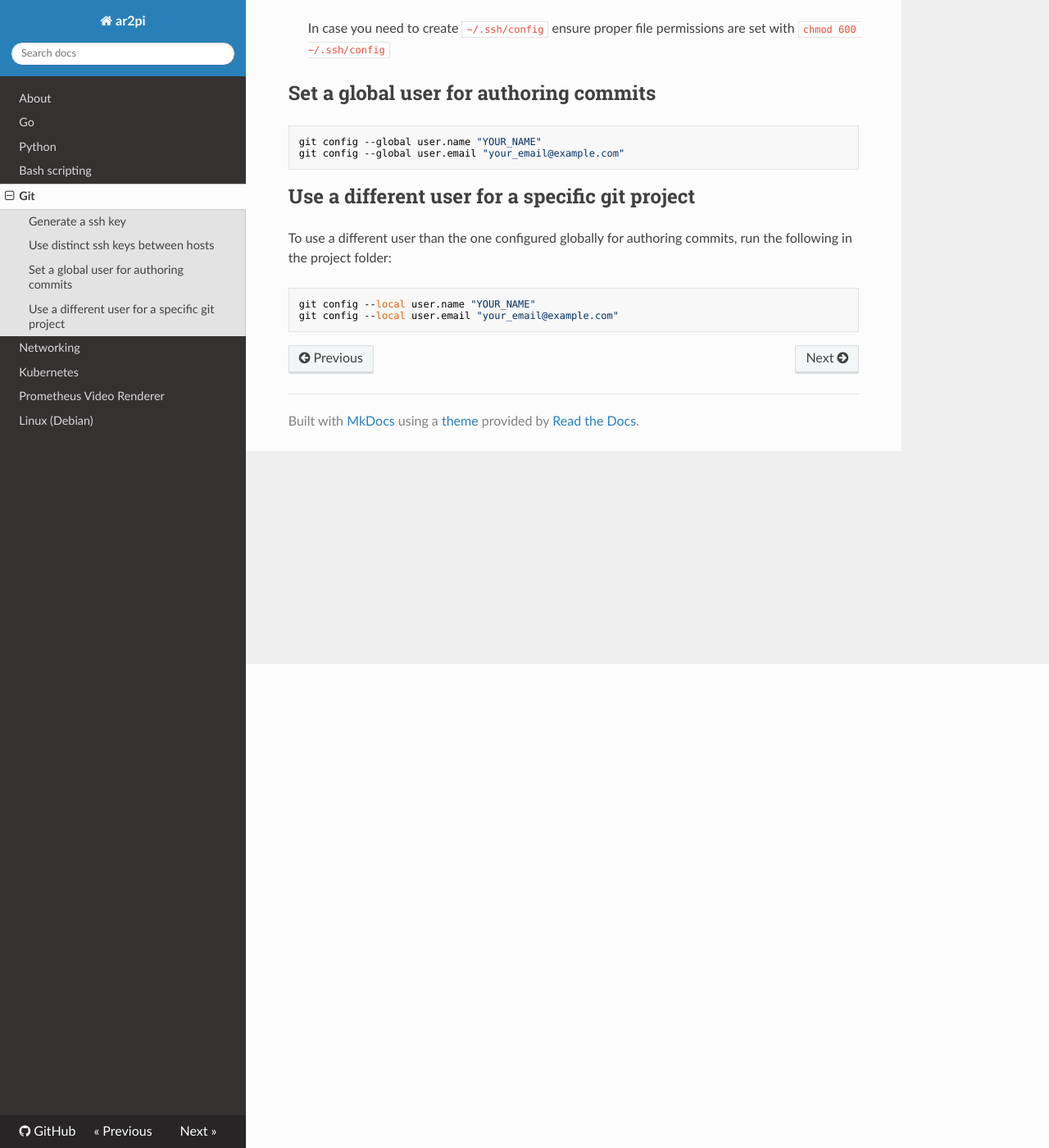
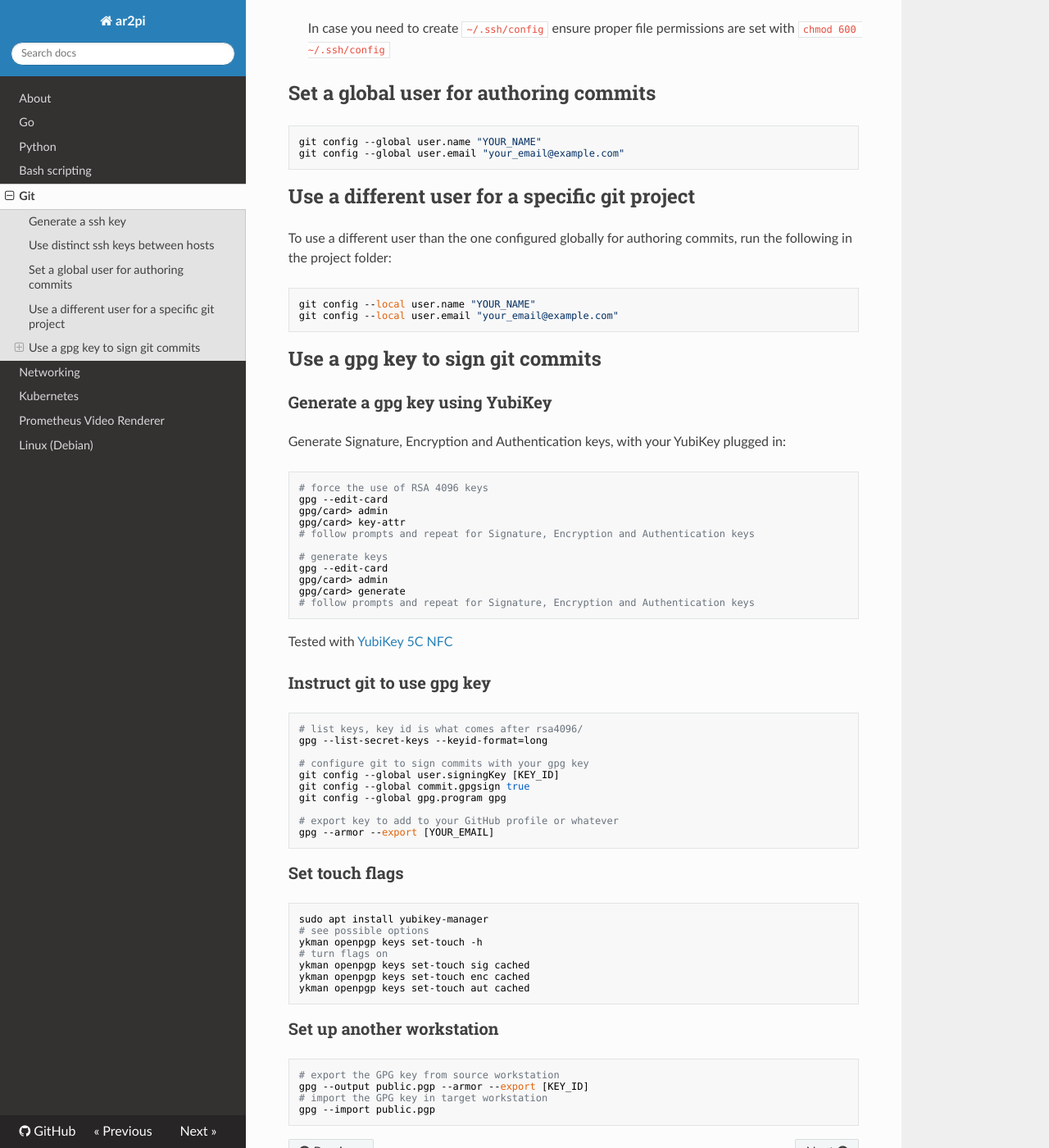
Before and after one commit to ar2pi/ar2pi, an MkDocs documentation site: the page built from docs/git.md, in a window 1280 px wide and 1400 px high, scrolled down 590 px. Shown: the whole window at 82% size. Built offline with MkDocs 1.6.1, drawn with Linux system fonts in a browser that asks for light colours; nearby versions of some CDN libraries.

Commit message:
Update docs

````diff
--- a/docs/git.md
+++ b/docs/git.md
@@ -39,3 +39,60 @@ To use a different user than the one configured globally for authoring commits,
 git config --local user.name "YOUR_NAME"
 git config --local user.email "your_email@example.com"
 ```
+
+## Use a gpg key to sign git commits
+
+### Generate a gpg key using YubiKey
+
+Generate Signature, Encryption and Authentication keys, with your YubiKey plugged in:
+```sh
+# force the use of RSA 4096 keys
+gpg --edit-card
+gpg/card> admin
+gpg/card> key-attr
+# follow prompts and repeat for Signature, Encryption and Authentication keys
+
+# generate keys
+gpg --edit-card
+gpg/card> admin
+gpg/card> generate
+# follow prompts and repeat for Signature, Encryption and Authentication keys
+```
+
+Tested with [YubiKey 5C NFC](https://www.yubico.com/co/product/yubikey-5c-nfc/)
+
+### Instruct git to use gpg key
+
+```sh
+# list keys, key id is what comes after rsa4096/
+gpg --list-secret-keys --keyid-format=long
+
+# configure git to sign commits with your gpg key
+git config --global user.signingKey [KEY_ID]
+git config --global commit.gpgsign true
+git config --global gpg.program gpg
+
+# export key to add to your GitHub profile or whatever
+gpg --armor --export [YOUR_EMAIL]
+```
+
+### Set touch flags
+
+```sh
+sudo apt install yubikey-manager
+# see possible options
+ykman openpgp keys set-touch -h
+# turn flags on
+ykman openpgp keys set-touch sig cached
+ykman openpgp keys set-touch enc cached
+ykman openpgp keys set-touch aut cached
+```
+
+### Set up another workstation
+
+```sh
+# export the GPG key from source workstation
+gpg --output public.pgp --armor --export [KEY_ID]
+# import the GPG key in target workstation
+gpg --import public.pgp
+```
````
Also changed, not shown: docs/kubernetes.md (+51 -0 lines), docs/linux-debian.md (+13 -0 lines).
